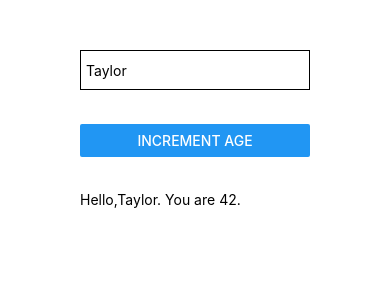
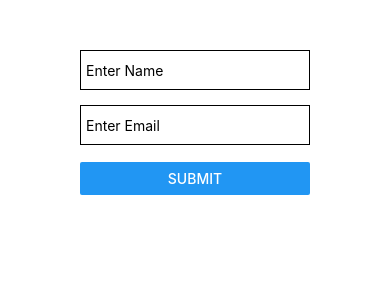
Before and after one commit to GyozaAmogus669/rnProj, a React Native app: screen / in a window 390 px wide. Shown: the top 300 px of the page. Built offline with nearby package versions, Linux system fonts and the light colour scheme.

Commit message:
"22-07-2023"

```diff
--- a/App.js
+++ b/App.js
@@ -4,6 +4,7 @@
 import MyInput from './components/MyInput';
 import IncrementCounter from "./components/IncrementCounter";
 import Form from "./components/Form";
+import Login from "./components/Login";
 
 export default function App() {
   return (
@@ -11,7 +12,8 @@
       {/* <Counter/> */}
       {/* <MyInput/> */}
       {/* <IncrementCounter/> */}
-      <Form/>
+      {/* <Form/> */}
+      <Login/>
     </View>
   );
 }
--- a/components/IncrementCounter.js
+++ b/components/IncrementCounter.js
@@ -14,7 +14,10 @@
         <Text style={{fontSize:24,fontStyle:'bold'}}>Your age: {age}</Text>
         <Text>{"\n\n"}</Text>
         <Button title='+3'onPress={()=>{
-            setAge(age+3);
+            for (let i = 1; i <= 3; i++){
+                increment(age+1)
+            }
+            // setAge(age+3);
         }}/>
             <Text>{"\n"}</Text>
         <Button title='+1'onPress={()=>{
--- /dev/null
+++ b/components/Login.js
@@ -0,0 +1,60 @@
+import { StyleSheet, Text, View, TextInput, Button} from 'react-native'
+import React, {useState} from 'react'
+
+const Login = () => {
+
+    const[textInputName, setTextInputName] = useState('');
+    const[textInputEmail, setTextInputEmail] = useState('');
+    const checkTextInput = () => {
+        if(!textInputName.trim()){
+            alert('Please Enter Name');
+            return;
+        }
+        else if(!textInputEmail.trim()){
+            alert('Please Enter Email');
+            return;
+        }
+        else{
+            alert('Success');
+            return;
+        }
+    }
+
+  return (
+    <View style={styles.container}>
+    <TextInput
+        placeholder='Enter Name'
+        style = {styles.textInputStyle}
+        value={textInputName}
+        onChangeText={(value)=>{setTextInputName(value)}}
+    />
+    <TextInput
+        placeholder='Enter Email'
+        style = {styles.textInputStyle}
+        value={textInputEmail}
+        onChangeText={(value)=>{setTextInputEmail(value)}}
+    />
+    <Text>{'\n'}</Text>
+    <Button title='Submit'onPress={()=>{
+            checkTextInput();
+        }}/>
+    </View>
+  )
+}
+
+export default Login
+
+const styles = StyleSheet.create({
+    container:{
+        flex:1,
+        padding:35
+    },
+    textInputStyle:{
+        width: '100%',
+        height:40,
+        paddingHorizontal:5,
+        borderWidth:0.5,
+        marginTop:15
+    }
+})
+// export default App;
```
